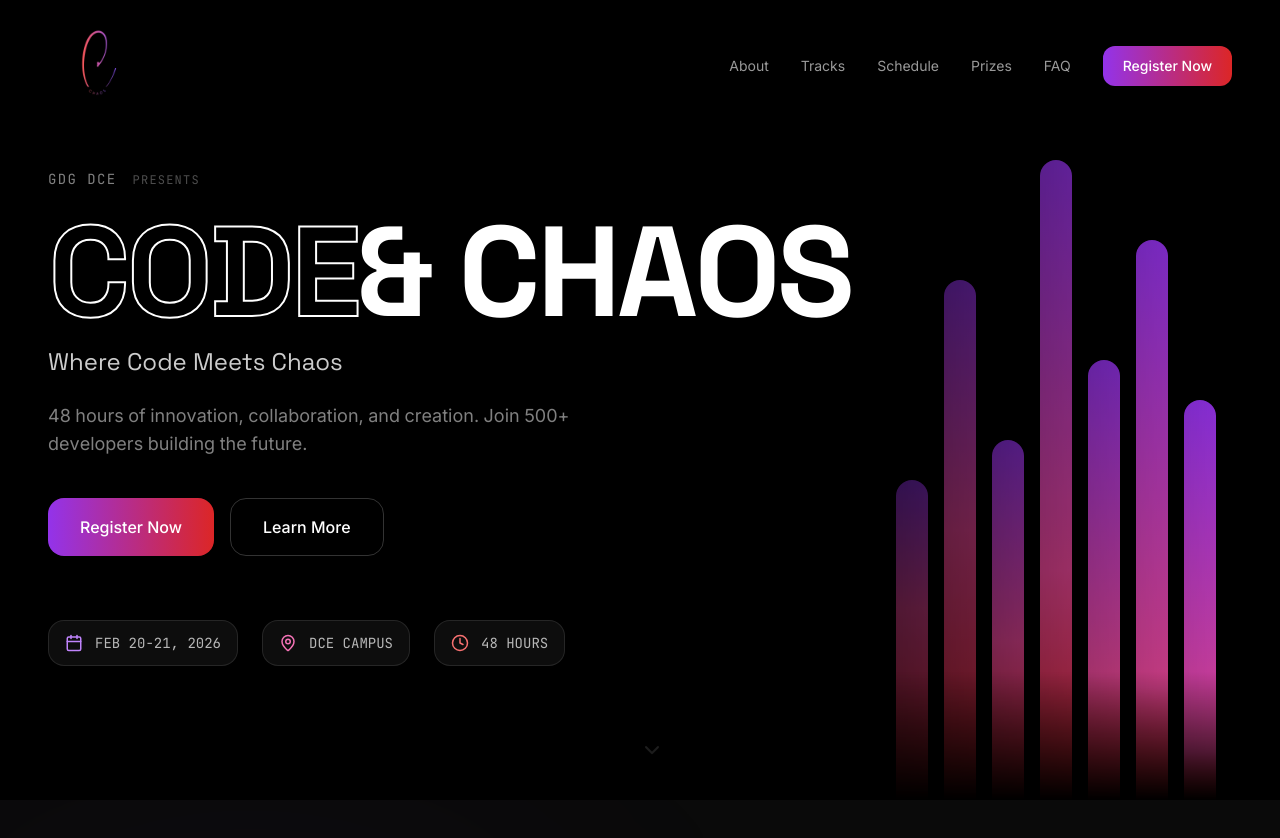
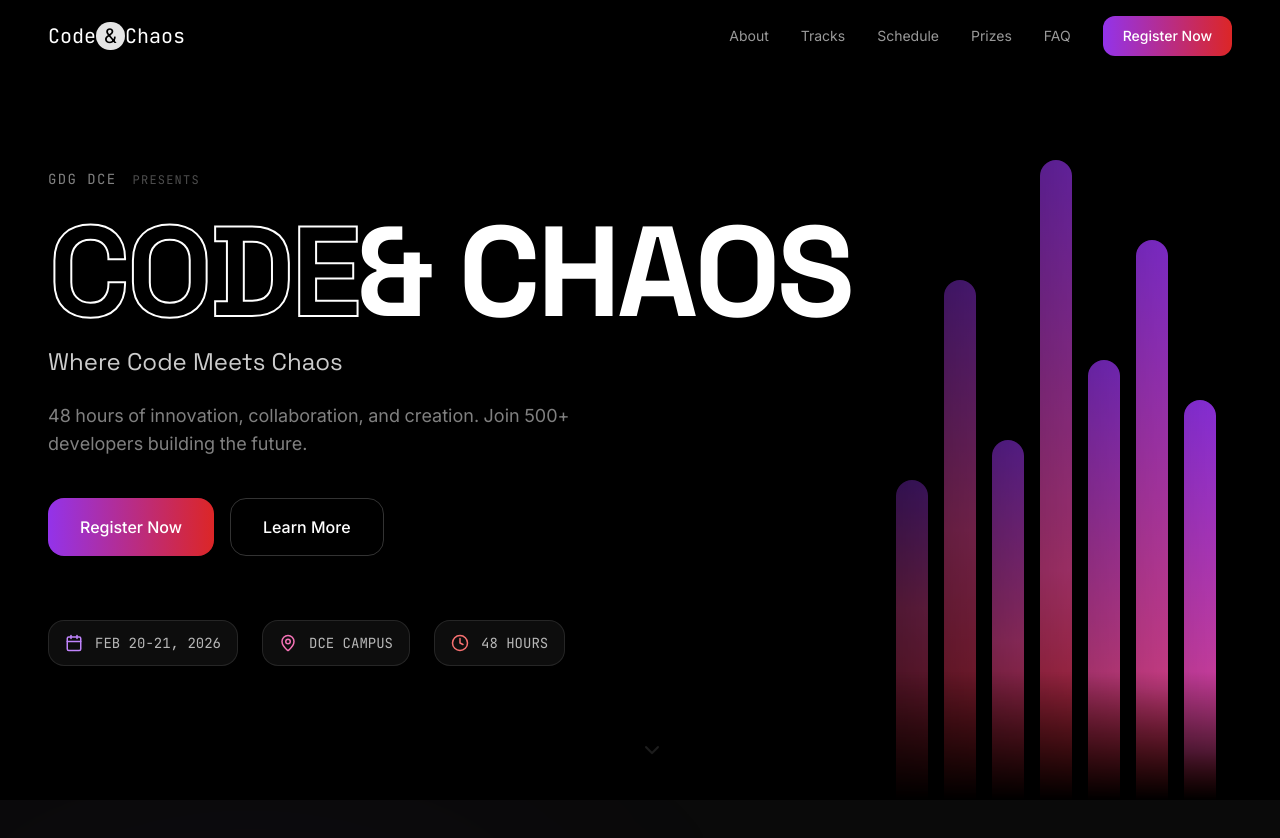
Before and after one commit to Manas-thakur/gdg-hack, a Next.js app: page / in a window 1280 px wide. Shown: the top 838 px of the page. Built offline with nearby package versions, Linux system fonts and the light colour scheme.

Commit message:
issue : node modules added

```diff
--- a/package.json
+++ b/package.json
@@ -37,6 +37,7 @@
     "@radix-ui/react-toggle": "^1.1.10",
     "@radix-ui/react-toggle-group": "^1.1.11",
     "@radix-ui/react-tooltip": "^1.2.8",
+    "@splinetool/react-spline": "^4.1.0",
     "class-variance-authority": "^0.7.1",
     "clsx": "^2.1.1",
     "cmdk": "^1.1.1",
--- a/src/sections/Navigation.tsx
+++ b/src/sections/Navigation.tsx
@@ -43,7 +43,11 @@ export default function Navigation() {
       >
         <div className="w-full px-6 lg:px-12 py-4 flex items-center justify-between">
           {/* Logo */}
-          <Image src='/logo.jpeg' height={100} width={100} alt="Code & Chaos Logo" />
+          <div className='flex'>
+            <span className='text-xl font-mono'>Code</span>
+            <p className='text-xl bg-neutral-200 text-black px-2 rounded-full'>&</p>
+            <span className='text-xl font-mono'>Chaos</span>
+          </div>
 
           {/* Desktop Nav */}
           <div className="hidden lg:flex items-center gap-8">
--- /dev/null
+++ b/src/sections/hero.tsx
@@ -0,0 +1,11 @@
+import Spline from "@splinetool/react-spline";
+
+export default function Home() {
+  return (
+    <main>
+      <Spline
+        scene="https://prod.spline.design/DfMW1yeXpzW0cbHc/scene.splinecode"
+      />
+    </main>
+  );
+}
```
Also changed, not shown: 1 other file (tests, documents, lock files or other folders).
